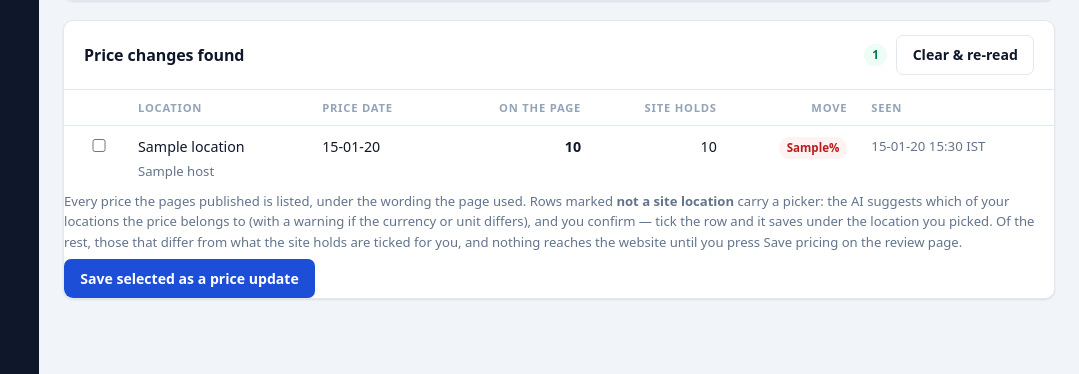
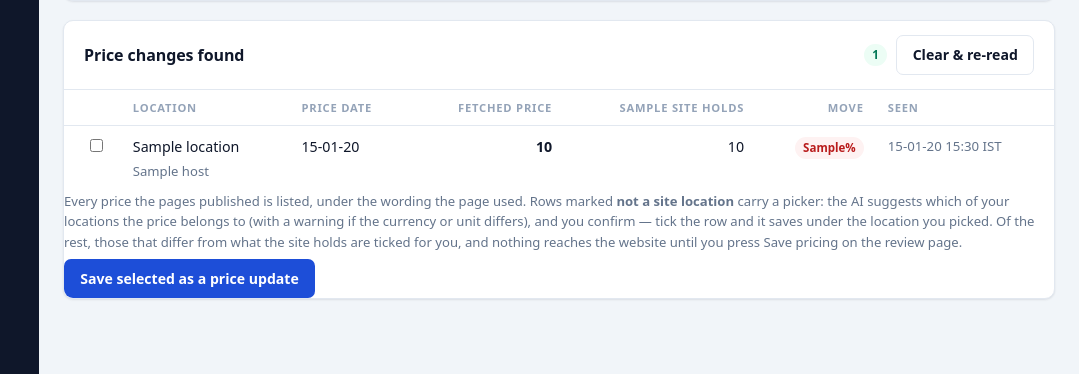
Before and after one commit to kanojiyapratik/petrosil, a FastAPI app: template app/templates/crawler.html in a window 1280 px wide. Shown: the part 622-996 px from the top of the page, without its empty margins (201-1280 px from the left). Run offline with FastAPI, Linux system fonts and the light colour scheme; the template is opened without the code that fills it: most values are stand-ins (such as "Sample title", 1, 10 or a date in 2020); parts of the project's set-up code (start-up, migrations or seed data) failed here and were passed over.

Commit message:
feat: the crawler table names the site it compares against
'Site holds' becomes '<site name> holds' and 'On the page' becomes
'Fetched price' — the owner's words.

Co-Authored-By: Claude Fable 5 <noreply@anthropic.com>

```diff
--- a/app/templates/crawler.html
+++ b/app/templates/crawler.html
@@ -70,7 +70,7 @@
       <table>
         <thead><tr>
           <th></th><th>Location</th><th>Price date</th>
-          <th class="num">On the page</th><th class="num">Site holds</th>
+          <th class="num">Fetched price</th><th class="num">{{ site.name }} holds</th>
           <th class="num">Move</th><th>Seen</th>
         </tr></thead>
         <tbody>
```
